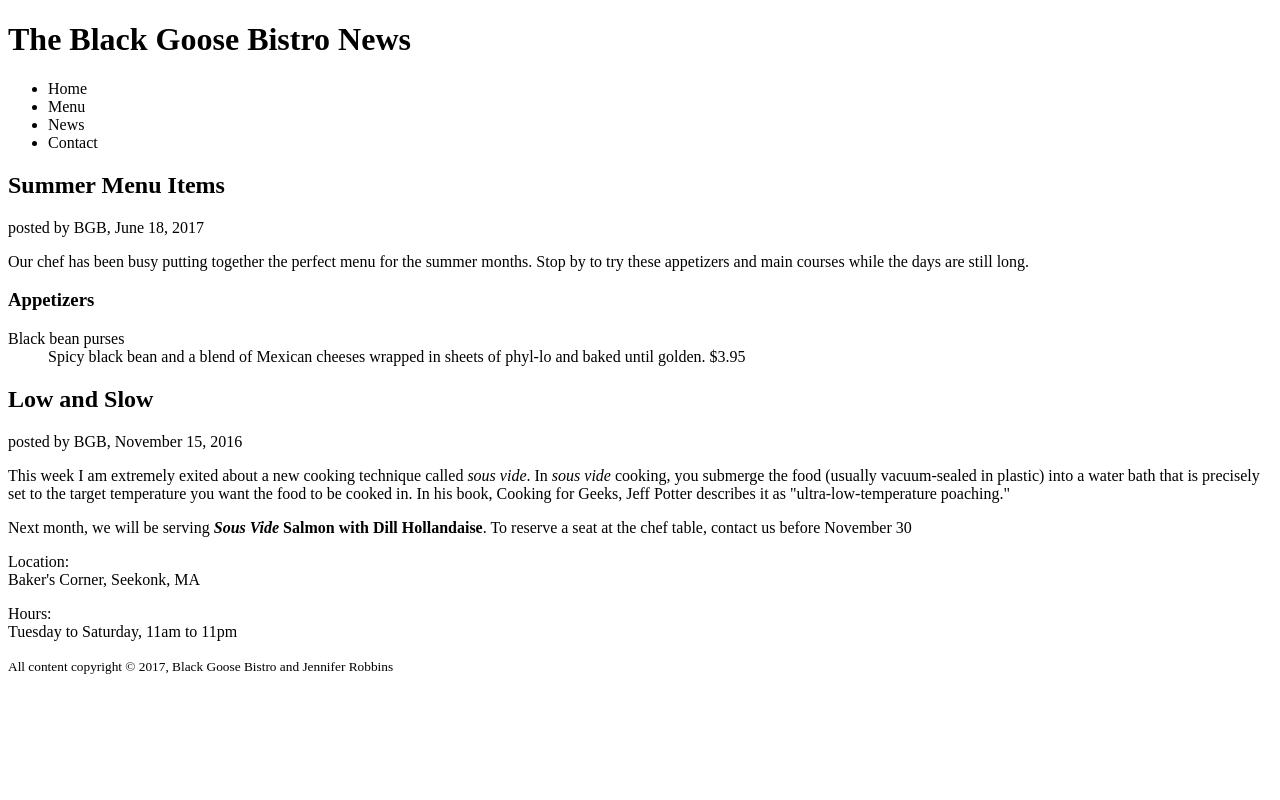
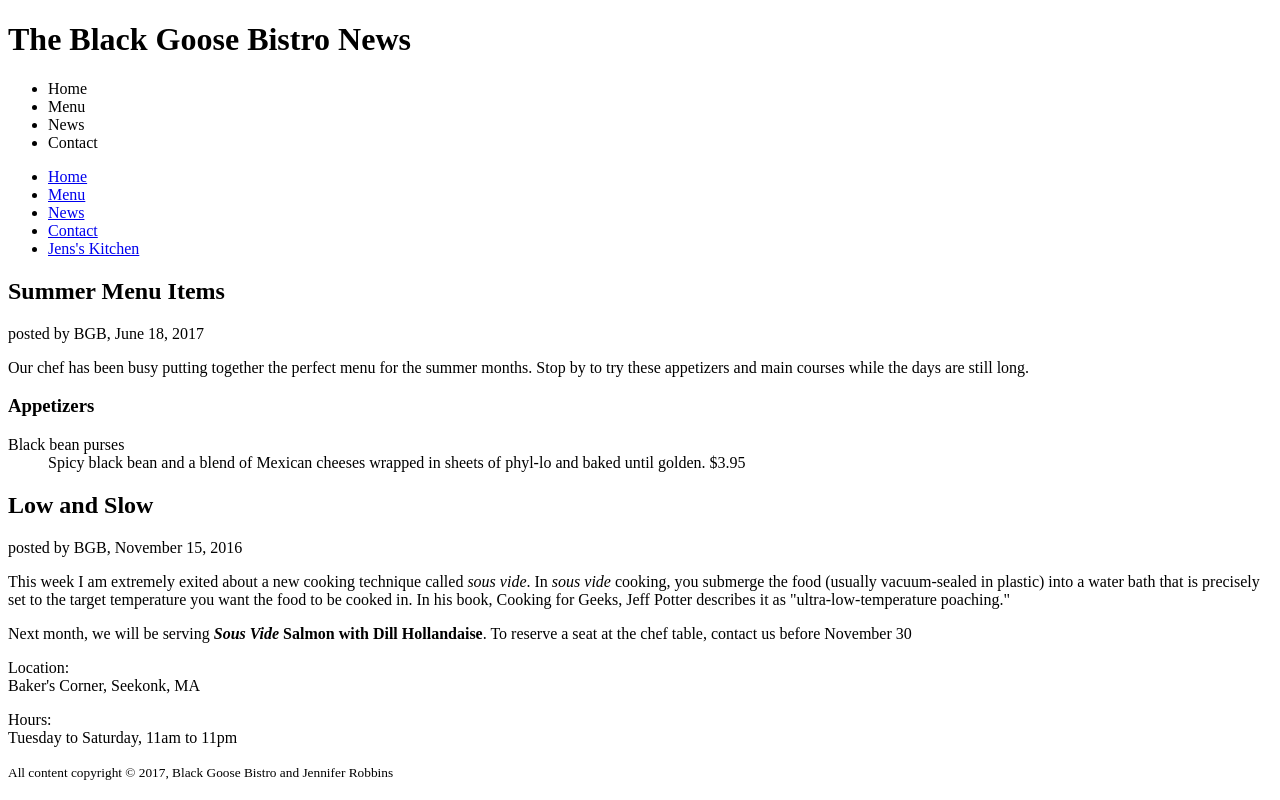
Before and after one commit to nyahdaguilera/fid, a plain HTML site: page bistro/bg_news.html in a window 1280 px wide. Drawn offline with Linux system fonts and the light colour scheme.

Commit message:
Update bg_news.html

```diff
--- a/bistro/bg_news.html
+++ b/bistro/bg_news.html
@@ -11,7 +11,15 @@
 <header>
 <h1>The Black Goose Bistro News</h1><nav> <ul> <li>Home</li> <li>Menu</li> <li>News</li> <li>Contact</li>
 </ul>
-</nav>
+ <nav>
+    <ul>
+      <li><a href="index.html">Home</a></li>
+      <li><a href="menu.html">Menu</a></li>
+      <li><a href="bg_news.html">News</a></li>
+      <li><a href="contact.html">Contact</a></li>
+      <li><a href="jenskitchen/jenskitch.html">Jens's Kitchen</a></li>
+    </ul>
+  </nav>
 </header><article> <header>
     <h2>Summer Menu Items</h2> <p><time datetime="2016-06-18">posted by BGB, June 18, 2017</time></p>
 </header><p>Our chef has been busy putting together the perfect menu for the summer months. Stop by to try these appetizers and main courses while the days are still long.</p> <section>
```
